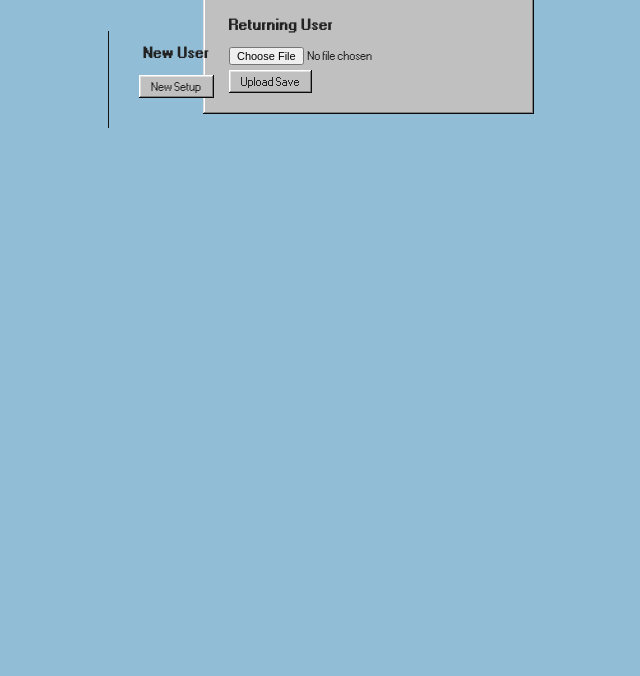
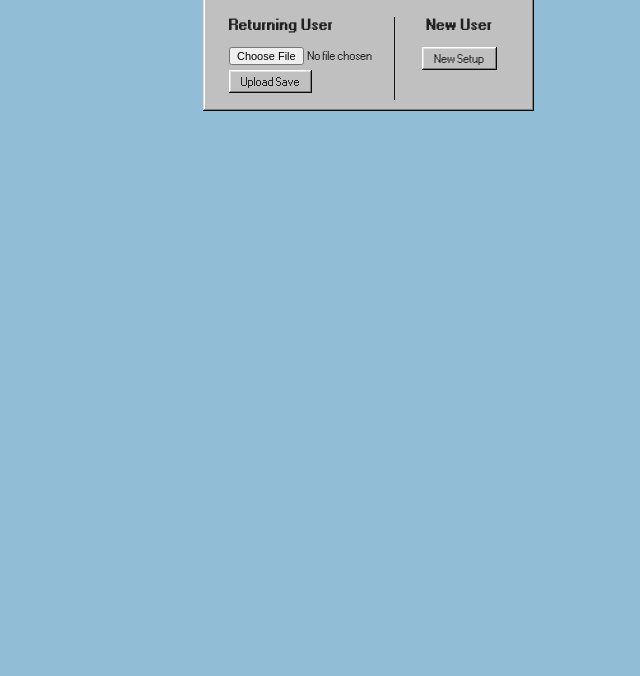
Before and after one commit to elle-art/ClassStar, a plain HTML site: page index.html in a window 1280 px wide. Shown: the part 124-800 px from the top of the page, without its empty margins (272-912 px from the left). Drawn offline with nearby package versions, Linux system fonts and the light colour scheme; a web font is replaced by a local one.

Commit message:
Update stylesheet.css

```diff
--- a/stylesheet.css
+++ b/stylesheet.css
@@ -37,18 +37,20 @@ label {
 /* my classes/ids */
 #file-input-form {
     margin-left: 5%;
+    margin-bottom: -100px
 }
 
 #to-teacher-setup {
     position: relative;
+    margin-bottom: 30px;
 }
 
 #new-user-wrapper {
-    position: absolute;
-    top: 155px;
-    left: 380px;
-    padding-bottom: 30px;
-    padding-left: 30px;
+    position: relative;
+    width: 100px;
+    top: 10px;
+    left: 180px;
+    padding-left: 15px;
     border-left: #131313 1px solid;
 }
 
```
